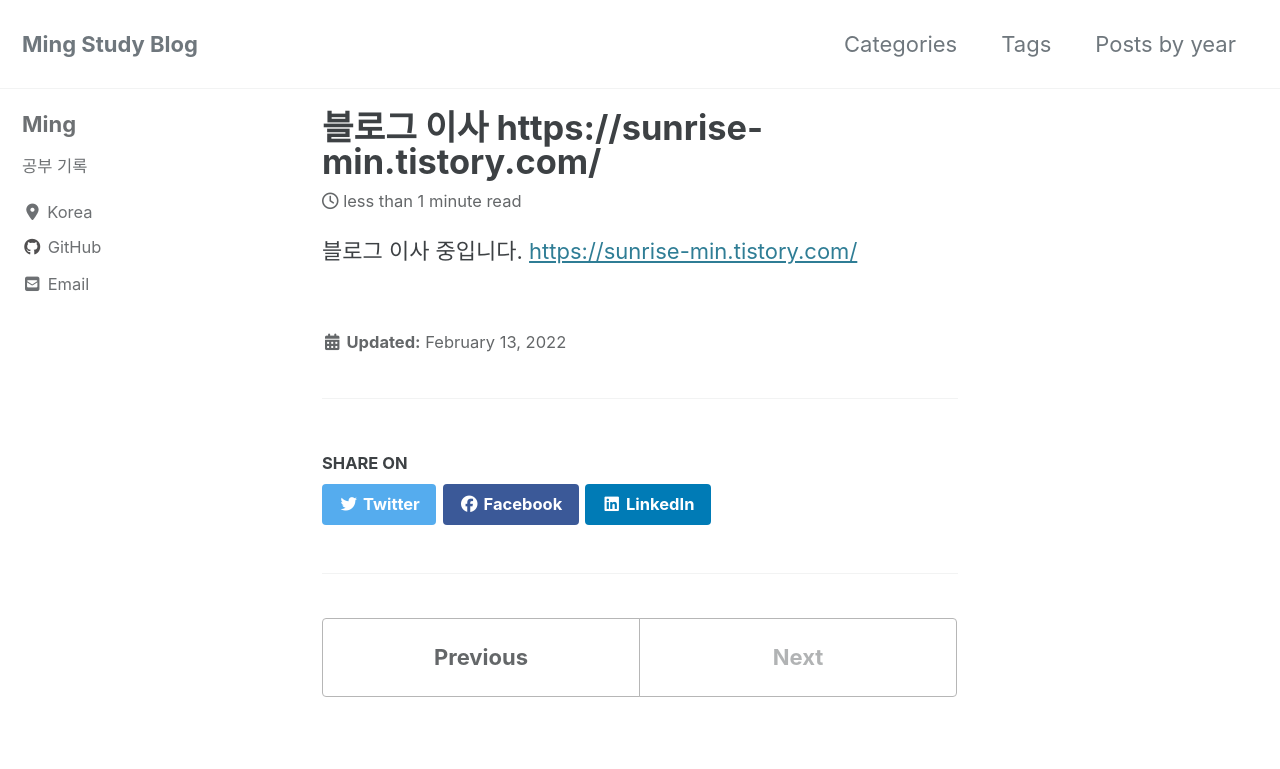
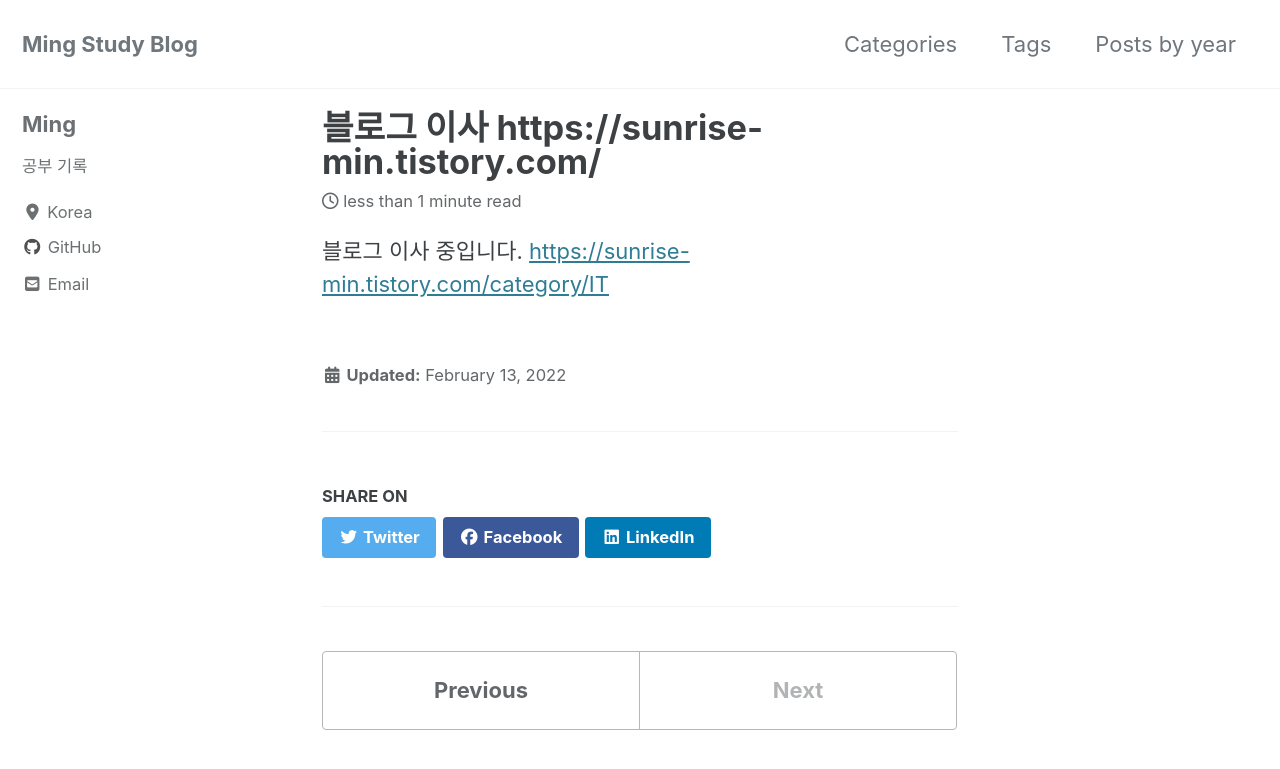
Before and after one commit to lee-sunmin/lee-sunmin.github.io, a Jekyll site: the page built from _posts/2022-02-13-move-post.md, in a window 1280 px wide and 900 px high. Shown: the top 769 px of the window. Built offline with Jekyll 4.4.1, drawn with Linux system fonts in a browser that asks for light colours; cached includes are drawn as plain includes; nearby versions of some CDN libraries; some of the changed lines change nothing that is shown.

Commit message:
Update 2022-02-13-move-post.md

```diff
--- a/_posts/2022-02-13-move-post.md
+++ b/_posts/2022-02-13-move-post.md
@@ -2,4 +2,4 @@
 title: "블로그 이사 https://sunrise-min.tistory.com/"
 ---
 블로그 이사 중입니다.
-[https://sunrise-min.tistory.com/](https://sunrise-min.tistory.com/)
+[https://sunrise-min.tistory.com/category/IT](https://sunrise-min.tistory.com/category/IT)
```
